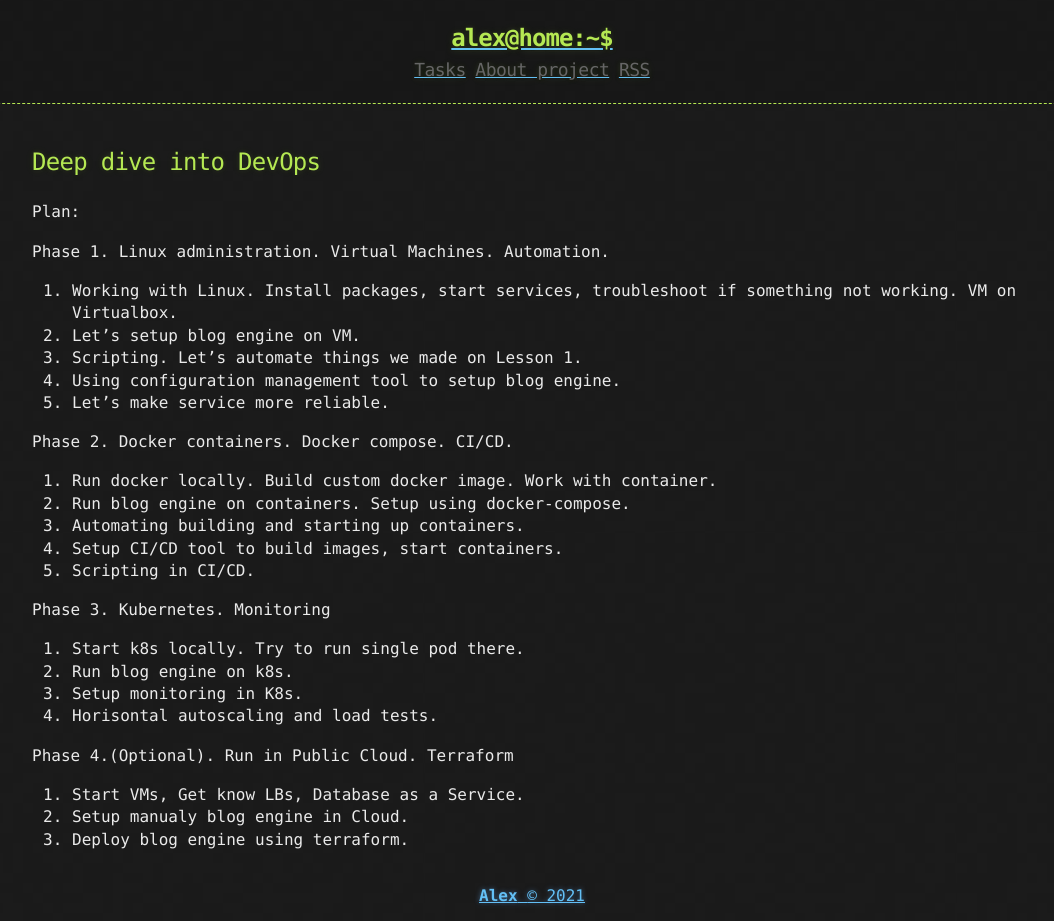
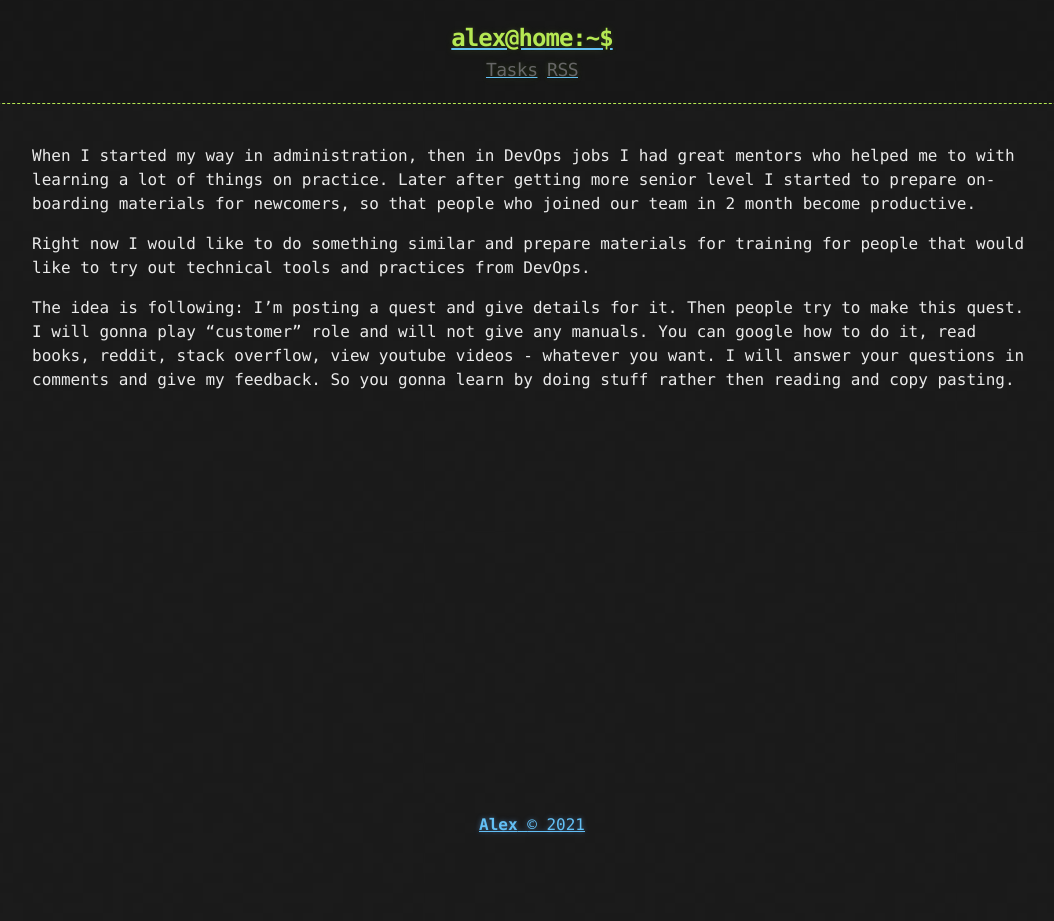
Before and after one commit to korney4eg/korney4eg.github.io, a Jekyll site: the page built from index.md, in a window 1280 px wide. Shown: the whole page, without its empty margins (108-1162 px from the left). Built offline with Jekyll 4.4.1, drawn with Linux system fonts in a browser that asks for light colours; our own code applies the rules of GitHub Pages for plain Markdown files; the list of posts is cut into pages by our own code; after the commit the page ends 900 px from its top, so only the background shows below that.

Commit message:
reconfigure structure

```diff
--- a/_includes/links.html
+++ b/_includes/links.html
@@ -1,3 +1,2 @@
-<a href="{{ "/archive" | prepend: site.baseurl | replace: '//', '/' }}"><h2 class="header-link">Tasks</h2></a>
-<a href="{{ "/about" | prepend: site.baseurl | replace: '//', '/' }}"><h2 class="header-link">About project</h2></a>
+<a href="{{ "/tasks" | prepend: site.baseurl | replace: '//', '/' }}"><h2 class="header-link">Tasks</h2></a>
 <a href="{{ "/atom.xml" | prepend: site.baseurl | replace: '//', '/' }}"><h2 class="header-link">RSS</h2></a>
--- a/index.md
+++ b/index.md
@@ -1,29 +1,10 @@
-## Deep dive into DevOps
+---
+layout: page
+title: About project
+---
 
-Plan:
+When I started my way in administration, then in DevOps jobs I had great mentors who helped me to with learning a lot of things on practice. Later after getting more senior level I started to prepare on-boarding materials for newcomers, so that people who joined our team in 2 month become productive.
 
-Phase 1. Linux administration. Virtual Machines. Automation.
-0. Working with Linux. Install packages, start services, troubleshoot if something not working. VM on Virtualbox.
-1. Let's setup blog engine on VM.
-2. Scripting. Let's automate things we made on Lesson 1.
-3. Using configuration management tool to setup blog engine.
-4. Let's make service more reliable.
+Right now I would like to do something similar and prepare materials for training for people that would like to try out technical tools and practices from DevOps.
 
-Phase 2. Docker containers. Docker compose. CI/CD.
-0. Run docker locally. Build custom docker image. Work with container.
-1. Run blog engine on containers. Setup using docker-compose.
-2. Automating building and starting up containers.
-3. Setup CI/CD tool to build images, start containers.
-4. Scripting in CI/CD.
-
-Phase 3. Kubernetes. Monitoring
-
-0. Start k8s locally. Try to run single pod there.
-1. Run blog engine on k8s.
-2. Setup monitoring in K8s.
-4. Horisontal autoscaling and load tests.
-
-Phase 4.(Optional). Run in Public Cloud. Terraform
-0. Start VMs, Get know LBs, Database as a Service.
-1. Setup manualy blog engine in Cloud.
-2. Deploy blog engine using terraform.
+The idea is following: I'm posting a quest and give details for it. Then people try to make this quest. I will gonna play "customer" role and will not give any manuals. You can google how to do it, read books, reddit, stack overflow, view youtube videos - whatever you want. I will answer your questions in comments and give my feedback. So you gonna learn by doing stuff rather then reading and copy pasting.
```
Also changed, not shown: about.md (deleted, +0 -10 lines), tasks.md (renamed from archive.md, +0 -8 lines).
